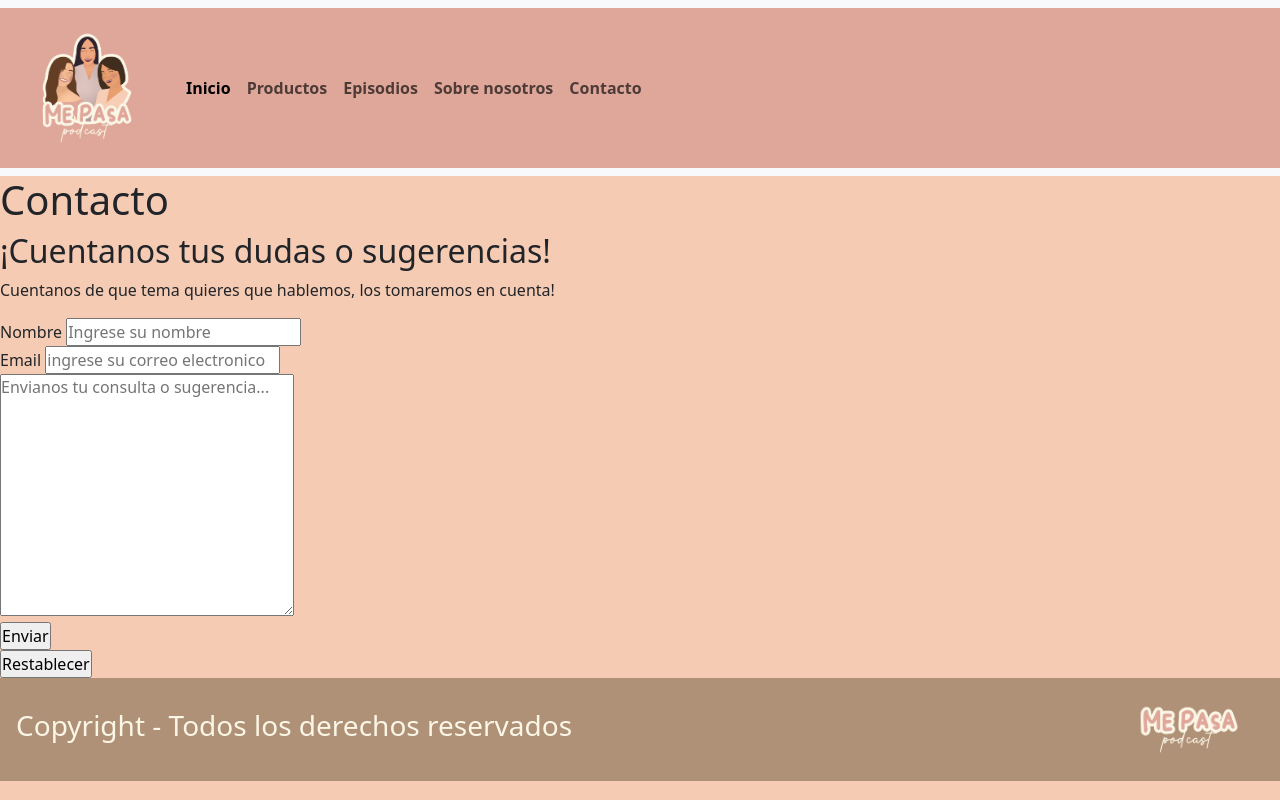
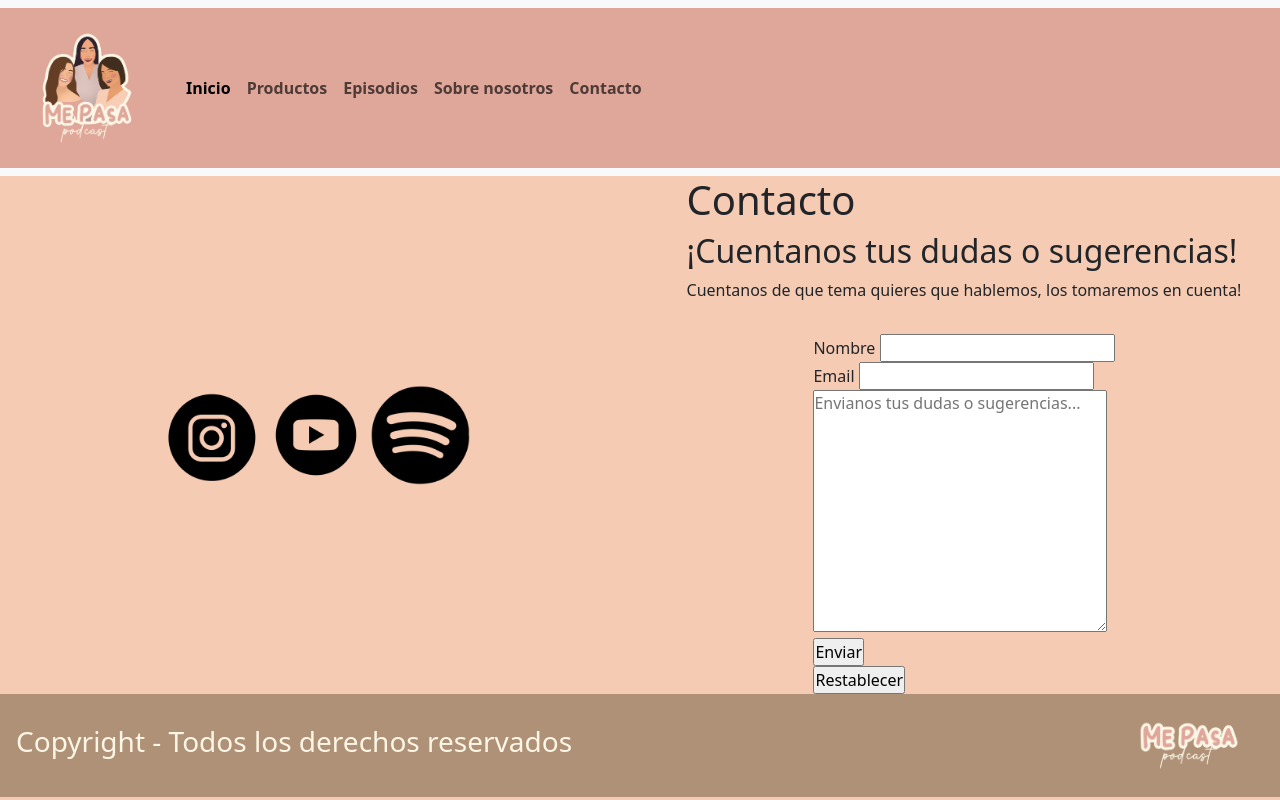
Before and after one commit to andreslinarez/mepasa-podcast, a plain HTML site: page pages/contacto.html in a window 1280 px wide. Drawn offline with nearby package versions, Linux system fonts and the light colour scheme; a web font is replaced by a local one.

Commit message:
sume canal de youtube

```diff
--- a/css/partials/_main.scss
+++ b/css/partials/_main.scss
@@ -181,6 +181,48 @@ main{
                 }
     }
 
+    .grillaContacto{
+        display: grid;
+        grid-template-columns: 1fr 1fr;
+        grid-template-rows: 0.3fr 1fr;
+        grid-template-areas:
+        "redesSociales  tituloContacto"
+        "redesSociales  formulario"
+        ;
+        justify-items: center;
+        align-items: center;
+        gap: 1rem;
+        transition: 1s;
+
+        .tituloContacto{
+            grid-area: tituloContacto;
+
+            .h1{}
+        }
+
+        .redesSociales{
+            grid-area: redesSociales;
+
+            .iconoSociales{
+                width: 100px;
+            }
+        }
+
+        .formulario{
+            grid-area: formulario;
+
+            .nombreFormulario{}
+
+            .emailFormulario{}
+
+            .textoFormulario{}
+
+            .enviarFormulario{}
+
+            .restablecerFormulario{}
+        }
+    }
+
     .grillaEpisodios{
         display: grid;
         grid-template-columns: 1fr 1fr;
--- a/pages/contacto.html
+++ b/pages/contacto.html
@@ -46,34 +46,44 @@
   </header>
 
   <main>
+    <div class="grillaContacto">
+      <div class="tituloContacto">
       <h1 class="h1">Contacto</h1>
       <h2>¡Cuentanos tus dudas o sugerencias!</h2>
       <p>
           Cuentanos de que tema quieres que hablemos, los tomaremos en cuenta!
       </p>
-    </main>
-
+      </div>
+      <div class="redesSociales">
+        <a href="https://www.instagram.com/mepasa.podcast?igsh=MWh4eHYyMzB0ZWQxOQ=="><img class="iconoSociales instagram" src="../img/instagram.png" alt="Instagram MePasaPodcast"></a>
+        <a href="https://www.youtube.com/watch?v=NdZceZ4j0so"></a><img class="iconoSociales youtube" src="../img/youtube.png" alt="Youtube MePasaPodcast"></a>
+        <a href="https://open.spotify.com/show/4Dt37ZIa0nb9ciqIIRQkCH"></a><img class="iconoSociales spotify" src="../img/spotify.png" alt="Spotify MePasaPodcast"></a>
+      </div>
       <aside>
+        <div class="formulario">
           <form action="">
-            <div>
+              <div class="nombreFormulario">
                   <label for="">Nombre</label>
-                <input type="text" placeholder="Ingrese su nombre" required>
+                  <input type="text" placeholder="" required>
               </div>
-            <div>
+              <div class="emailFormulario">
                   <label for=""></label>Email</label>
-                <input type="email" placeholder="ingrese su correo electronico" required>
+                  <input type="email" placeholder="" required>
               </div>
-            <div>
-                <textarea cols="30" rows="10" placeholder="Envianos tu consulta o sugerencia..." required></textarea>
+              <div class="textoFormulario">
+                  <textarea cols="30" rows="10" placeholder="Envianos tus dudas o sugerencias..." required></textarea>
               </div>
-            <div>
+              <div class="enviarFormulario">
                   <input type="submit" value="Enviar">
               </div>
-            <div>
+              <div class="restablecerFormulario">
                   <input type="reset" value="Restablecer">
               </div>
           </form>
+        </div>
       </aside>
+    </div>
+  </main>
 
   <footer>
         <div class="pie">
```
Also changed, not shown: pages/sobrenosotros.html (+1 -1 lines), css/estilos.css, img/instagram.png (added), img/spotify.png (added), img/youtube.png (added), 1 other file. Lines whose indentation alone changed are shown as unchanged.
